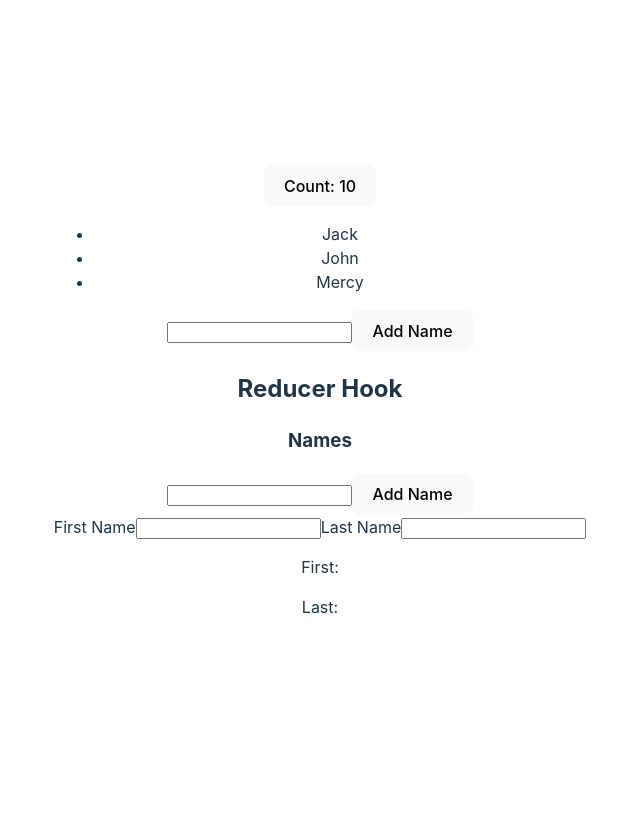
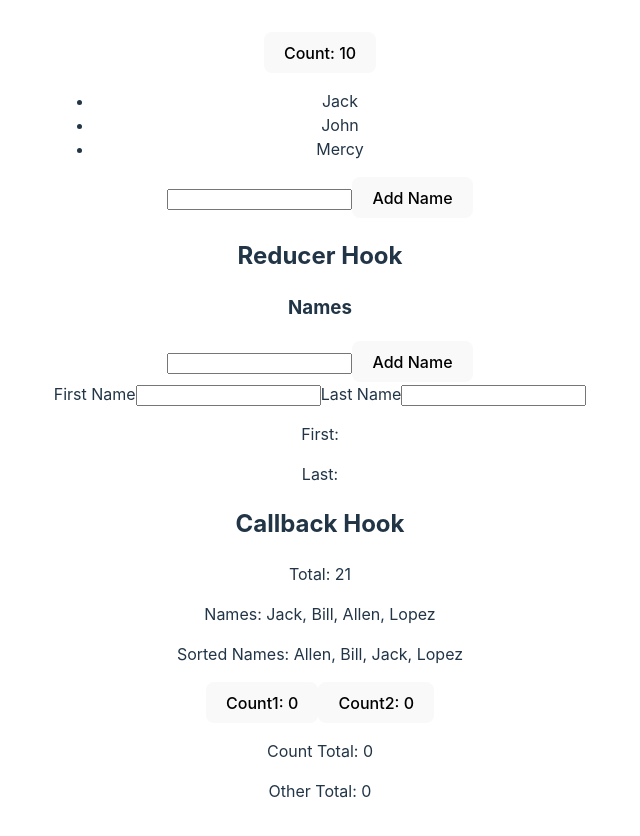
Before and after one commit to apella1/react-javascript, a React (Vite) app: page / in a window 1280 px wide. Shown: the top 836 px of the page, without its empty margins (320-960 px from the left). Before the commit the page ends 800 px from the top, so only its background shows below. Built offline with nearby package versions, Linux system fonts and the light colour scheme.

Commit message:
Add useMemo

```diff
--- a/src/App.jsx
+++ b/src/App.jsx
@@ -1,15 +1,16 @@
 import "./App.css";
 
-import React from 'react'
-import { State, Reducer } from "./components";
+import React from "react";
+import { State, Reducer, Callback } from "./components";
 
 const App = () => {
   return (
     <div>
       <State />
       <Reducer />
+      <Callback />
     </div>
-  )
-}
+  );
+};
 
-export default App
+export default App;
--- a/src/components/index.js
+++ b/src/components/index.js
@@ -1,2 +1,3 @@
 export { default as State } from "./native-useState/State";
 export { default as Reducer } from "./native-useReducer/Reducer";
+export { default as Callback } from "./native-useCallback/Callback";
--- a/src/components/native-useCallback/Callback.jsx
+++ b/src/components/native-useCallback/Callback.jsx
@@ -0,0 +1,37 @@
+import { useMemo, useState } from "react";
+
+// useMemo - use calculated values
+// Avoiding recomputation of the operation when the page is rendered
+// the dependency array as the next argument
+
+const Callback = () => {
+  const [numbers, setNumbers] = useState([2, 4, 6, 9]);
+  const total = useMemo(
+    () => numbers.reduce((currentAcc, num) => currentAcc + num, 0),
+    [numbers]
+  );
+  const [names] = useState(["Jack", "Bill", "Allen", "Lopez"]);
+  const sortedNames = useMemo(() => [...names].sort(), [names]);
+  const [count1, setCount1] = useState(0);
+  const [count2, setCount2] = useState(0);
+  // not a good use of useMemo as the computation leads to a scalar
+  const countTotal = useMemo(() => count1 + count2, [count1, count2]);
+  // an efficient way would be
+  const effCountTotal = count1 + count2
+  return (
+    <>
+      <h2>Callback Hook</h2>
+      <div>
+        <p>Total: {total}</p>
+        <p>Names: {names.join(", ")}</p>
+        <p>Sorted Names: {sortedNames.join(", ")}</p>
+        <button onClick={() => setCount1(count1 + 1)}>Count1: {count1}</button>
+        <button onClick={() => setCount2(count2 + 1)}>Count2: {count2}</button>
+        <p>Count Total: {countTotal}</p>
+        <p>Other Total: {effCountTotal}</p>
+      </div>
+    </>
+  );
+};
+
+export default Callback;
--- a/src/components/native-useReducer/Reducer.jsx
+++ b/src/components/native-useReducer/Reducer.jsx
@@ -44,7 +44,7 @@ const NameList = () => {
           return {
             ...state,
             names: [...state.names, state.name],
-            name: "",
+            name: "", // resetting the input once the name is added
           }; // payload is data being sent to the server(db e.t.c)
           break;
 
```
Also changed, not shown: 1 other file (tests, documents, lock files or other folders).
